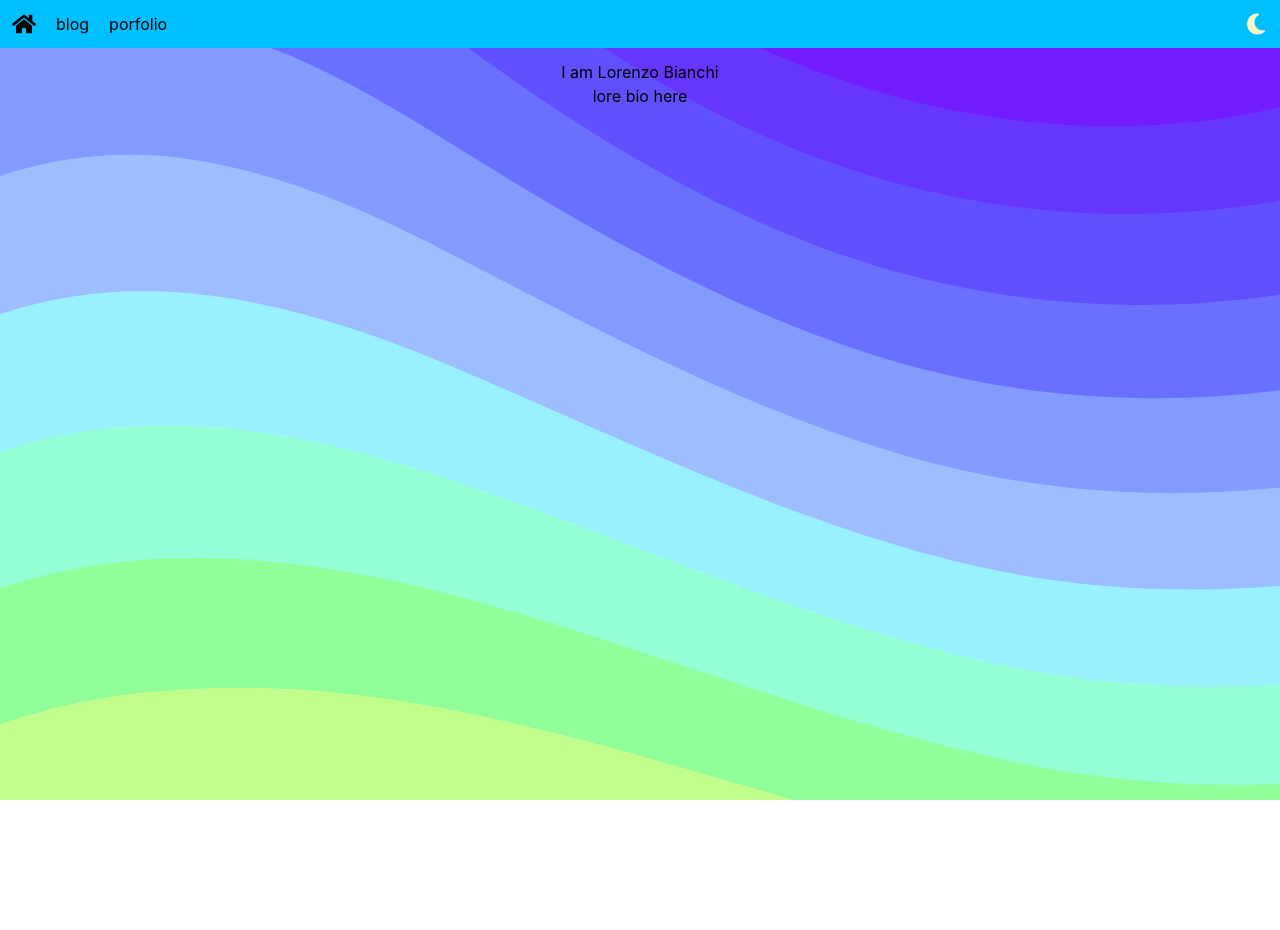
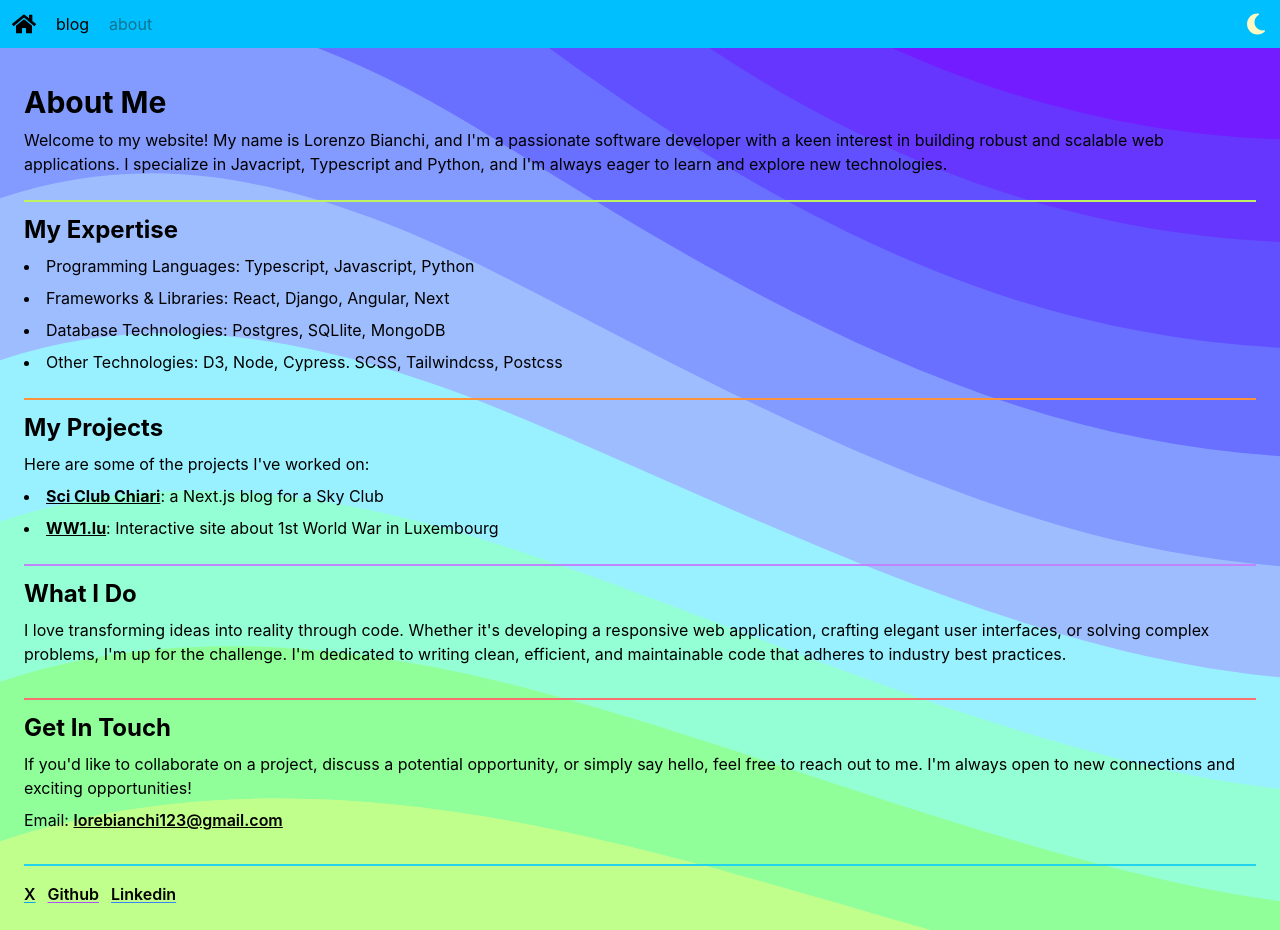
Before and after one commit to loreBianchi/lore-blog, a Next.js app: page /about in a window 1280 px wide. Before the commit the page ends 800 px from the top, so only its background shows below. Built offline with nearby package versions, Linux system fonts and the light colour scheme.

Commit message:
feat: about page

```diff
--- a/components/Nav.jsx
+++ b/components/Nav.jsx
@@ -1,24 +1,29 @@
+'use client'
+
 import Link from 'next/link'
 import {useTheme} from 'next-themes'
 import { FaSun, FaMoon } from "react-icons/fa6";
 import { FaHome } from "react-icons/fa";
+import { usePathname } from 'next/navigation'
 
 const Nav = () => {
   const {theme, setTheme} = useTheme()
+  const pathname = usePathname()
+
 
   return (
     <nav className="flex w-full flex-row justify-between p-3 text-black bg-deepskyblue dark:bg-gray-900 dark:text-yellow-100">
       <div className='flex flex-row'>
-        <Link href="/" passHref className="nav-link">
+        <Link href="/" passHref className={`${pathname === '/' ? 'dark:text-lime-300 text-cyan-700' : 'nav-link'}`}>
           <FaHome className="h-6 w-6" />
         </Link>
 
-        <Link href="/blog" passHref className="nav-link">
+        <Link href="/blog" passHref className={`${pathname === '/blog' ? 'dark:text-lime-300 text-cyan-700' : 'nav-link'}`}>
           <p className="ms-5 pointer lead my-auto">blog</p>
         </Link>
 
-        <Link href="/porfolio" passHref className="nav-link">
-          <p className="ms-5 pointer lead my-auto">porfolio</p>
+        <Link href="/about" passHref className={`${pathname === '/about' ? 'dark:text-lime-300 text-cyan-700' : 'nav-link'}`}>
+          <p className="ms-5 pointer lead my-auto">about</p>
         </Link>
       </div>
 
--- a/pages/about.jsx
+++ b/pages/about.jsx
@@ -1,9 +1,48 @@
+import SocialLinks from "../components/SocialLinks";
+
 const Bio = () => {
   return (
-    <div className="bg-rainbow dark:bg-dark-rainbow flex flex-grow">
+    <div className="bg-rainbow dark:bg-dark-rainbow flex flex-grow p-6">
       <div className="mt-3 w-full">
-        <p className="display-4 text-center">I am Lorenzo Bianchi</p>
-        <p className="text-center">lore bio here</p>
+        <h1>About Me</h1>
+        <p className="display-4 mb-3 border-b-2 border-lime-300 pb-6">
+          Welcome to my website! My name is Lorenzo Bianchi, and I'm a passionate software developer with a keen interest in building robust and scalable web applications.
+          I specialize in Javacript, Typescript and Python, and I'm always eager to learn and explore new technologies.
+        </p>
+        <div className="mt-3 mb-3 border-b-2 border-orange-400 pb-3">
+          <h2>My Expertise</h2>
+          <ul>
+            <li>Programming Languages: Typescript, Javascript, Python</li>
+            <li>Frameworks & Libraries: React, Django, Angular, Next</li>
+            <li>Database Technologies: Postgres, SQLlite, MongoDB</li>
+            <li>Other Technologies: D3, Node, Cypress. SCSS, Tailwindcss, Postcss</li>
+          </ul>
+        </div>
+        <div className="mt-3 border-b-2 border-purple-400 pb-3">
+          <h2>My Projects</h2>
+          <p>Here are some of the projects I've worked on:</p>
+          <ul>
+            <li><a className="underline font-bold" href="https://sciclubchiari.com/" target="blank">Sci Club Chiari</a>: a Next.js blog for a Sky Club</li>
+            <li><a className="underline font-bold" href="https://ww1.lu/">WW1.lu</a>: Interactive site about 1st World War in Luxembourg</li>
+          </ul>
+        </div>
+        <div className="mt-3 border-b-2 border-red-400 pb-6">
+          <h2>What I Do</h2>
+          <p>
+            I love transforming ideas into reality through code. Whether it's developing a responsive web application, crafting elegant user interfaces, or solving complex problems, I'm up for the challenge.
+            I'm dedicated to writing clean, efficient, and maintainable code that adheres to industry best practices.
+          </p>
+        </div>
+        <div className="mt-3 border-b-2 border-cyan-400 pb-6">
+          <h2>Get In Touch</h2>
+          <p>
+            If you'd like to collaborate on a project, discuss a potential opportunity, or simply say hello, feel free to reach out to me. I'm always open to new connections and exciting opportunities!
+          </p>
+          <p>
+            Email: <a href="mailto:lorebianchi123@gmail.com" className="underline font-semibold">lorebianchi123@gmail.com</a><br />
+          </p>
+        </div>
+        <SocialLinks />
       </div>
     </div>
   );
--- a/pages/porfolio.jsx
+++ /dev/null
@@ -1,11 +0,0 @@
-const Porfolio = () => {
-    return (
-      <div className="bg-rainbow dark:bg-dark-rainbow flex flex-grow">
-        <div className="mt-3 w-full">
-          <p className="display-4 text-center">I am Lorenzo Bianchi</p>
-          <p className="text-center">lore Porfolio here</p>
-        </div>
-      </div>
-    );
-  };
-  export default Porfolio;
--- a/styles/globals.css
+++ b/styles/globals.css
@@ -10,6 +10,43 @@
     font-family: -apple-system, BlinkMacSystemFont, Segoe UI, Roboto, Oxygen,
       Ubuntu, Cantarell, Fira Sans, Droid Sans, Helvetica Neue, sans-serif;
   }
+
+  h1 {
+    @apply text-3xl font-bold mb-2;
+  }
+
+  h2 {
+    @apply text-2xl font-bold mb-2;
+  }
+
+  h3 {
+    @apply text-xl font-bold mb-2;
+  }
+
+  h4 {
+    @apply text-lg font-bold mb-2;
+  }
+
+  h5 {
+    @apply text-base font-bold mb-2;
+  }
+
+  h6 {
+    @apply text-sm font-bold mb-2;
+  }
+
+  ul {
+    @apply list-disc list-inside mb-3 text-base;
+  }
+
+  li {
+    @apply text-base mb-2;
+  }
+
+  p {
+    @apply text-base mb-2;
+  }
+
 }
 
 @layer components {
```
Also changed, not shown: components/PostItem.jsx (+6 -8 lines).
